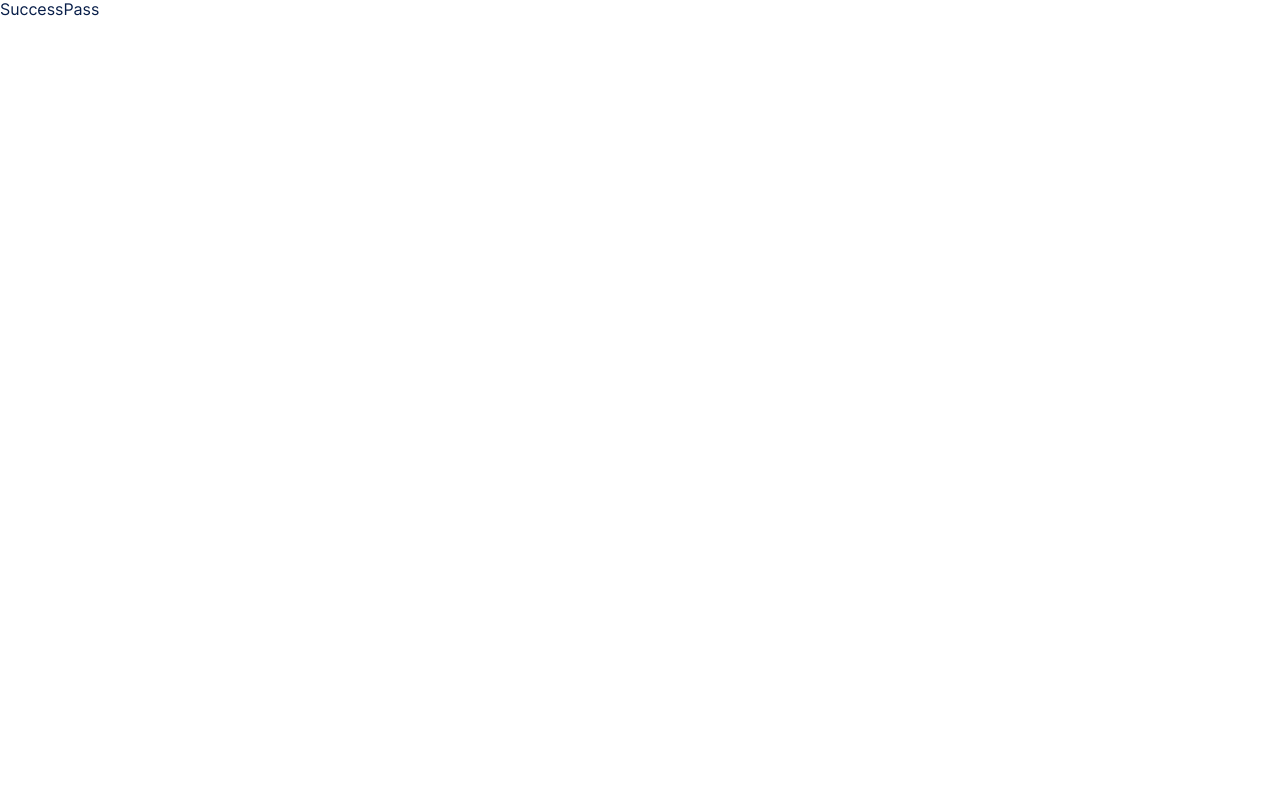
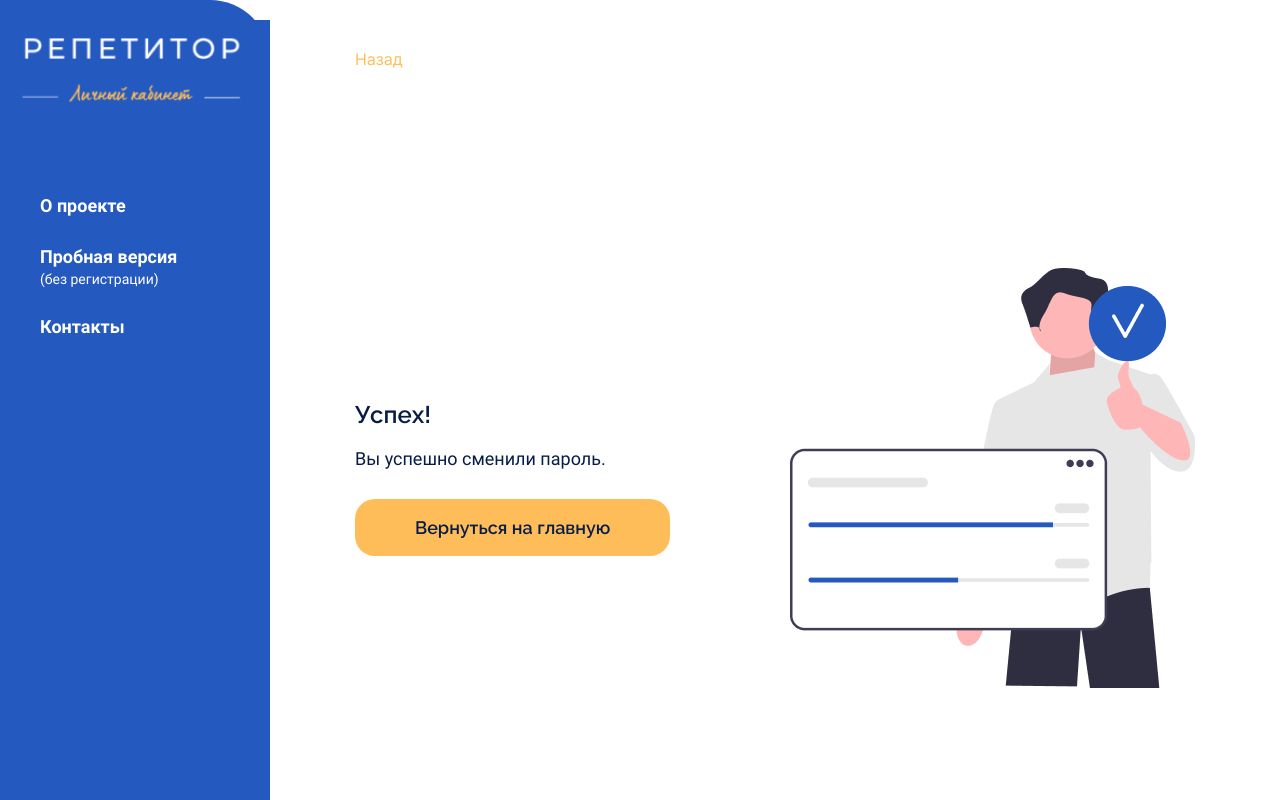
Before and after one commit to TutorOffice/TutorOffice-frontend, a React (Create React App) app: page /success-pass in a window 1280 px wide. Shown: the top 800 px of the page. Built offline with nearby package versions, Linux system fonts and the light colour scheme.

Commit message:
feat: сверстал инфо страницы (#21)

```diff
--- a/src/components/app/App.tsx
+++ b/src/components/app/App.tsx
@@ -3,8 +3,9 @@ import Login from '../../pages/login/Login';
 import MainPage from '../../pages/mainPage/MainPage';
 import ChangePass from '../../pages/passwords/changePass/ChangePass';
 import ChangePassFromMail from '../../pages/passwords/changePassFromMail/ChangePassFromMail';
-import CheckMail from '../../pages/passwords/checkMail/CheckMail';
+import CheckMailPass from '../../pages/passwords/checkMailPass/CheckMailPass';
 import SuccessPass from '../../pages/passwords/successPass/SuccessPass';
+import CheckMailRegister from '../../pages/register/checkMailRegister/CheckMailRegister';
 import Register from '../../pages/register/Register';
 
 const App = () => {
@@ -16,7 +17,8 @@ const App = () => {
       <Route path='/change-pass' element={<ChangePass />} />
       <Route path='/change-pass-from-mail' element={<ChangePassFromMail />} />
       <Route path='/success-pass' element={<SuccessPass />} />
-      <Route path='/check-mail' element={<CheckMail />} />
+      <Route path='/check-mail-register' element={<CheckMailRegister />} />
+      <Route path='/check-mail-pass' element={<CheckMailPass />} />
     </Routes>
   );
 };
--- /dev/null
+++ b/src/components/information/Information.module.css
@@ -0,0 +1,48 @@
+.information {
+  max-width: 1024px;
+  margin: 0 auto;
+  display: flex;
+  flex-direction: column;
+  align-items: center;
+}
+
+.information__backBtn {
+  margin-bottom: 200px;
+  align-self: flex-start;
+  color: var(--orange);
+  transition: color 0.3s ease-in-out;
+}
+
+.information__backBtn:hover {
+  color: var(--orange-hover);
+}
+
+.information__backBtn:active {
+  color: var(--orange-pressed);
+}
+
+.information__content {
+  width: 100%;
+  display: flex;
+  justify-content: space-between;
+  align-items: center;
+}
+
+.information__text {
+  max-width: 490px;
+}
+
+.information__title {
+  margin-bottom: 20px;
+  font-family: 'Raleway';
+  font-weight: 600;
+  font-size: 24px;
+}
+
+.information__desc {
+  margin-bottom: 30px;
+  font-family: 'Roboto';
+  font-weight: 400;
+  font-size: 18px;
+  line-height: calc(21 / 18);
+}
--- /dev/null
+++ b/src/components/information/Information.tsx
@@ -0,0 +1,42 @@
+import React from 'react';
+import s from './Information.module.css';
+import Layout from '../layout/Layout';
+import { Button, btnClass, btnType } from '../../shared/ui';
+import { useNavigate } from 'react-router-dom';
+
+interface InformationProps {
+  title: string;
+  children: React.ReactNode;
+  btnText: string;
+  image: string;
+  onClick?: () => void;
+}
+
+const Information: React.FC<InformationProps> = ({ children, title, btnText, image, onClick }) => {
+  const navigate = useNavigate();
+  const goBack = () => {
+    navigate(-1);
+  };
+
+  return (
+    <Layout>
+      <section className={s.information}>
+        <button className={s.information__backBtn} onClick={goBack}>
+          Назад
+        </button>
+        <div className={s.information__content}>
+          <div className={s.information__text}>
+            <h2 className={s.information__title}>{title}</h2>
+            <p className={s.information__desc}>{children}</p>
+            <Button onClick={onClick} variant={btnClass.primary} type={btnType.button}>
+              {btnText}
+            </Button>
+          </div>
+          <img src={image} alt='Конверт' />
+        </div>
+      </section>
+    </Layout>
+  );
+};
+
+export default Information;
--- a/src/components/navbar/Navbar.module.css
+++ b/src/components/navbar/Navbar.module.css
@@ -1,7 +1,8 @@
 .navbar {
   font-family: 'Roboto';
   width: 270px;
-  min-height: 100%;
+  height: 100%;
+  min-height: 1024px;
   padding: 20px 0 72px;
   display: flex;
   flex-direction: column;
--- a/src/pages/passwords/checkMail/CheckMail.tsx
+++ /dev/null
@@ -1,7 +0,0 @@
-import s from './CheckMail.module.css';
-
-const CheckMail = () => {
-  return <div>checkMail</div>;
-};
-
-export default CheckMail;
--- /dev/null
+++ b/src/pages/passwords/checkMailPass/CheckMailPass.tsx
@@ -0,0 +1,13 @@
+import React from 'react';
+import Information from '../../../components/information/Information';
+import mailImage from '../../../assets/images/mail.png';
+
+const CheckMailPass = () => {
+  return (
+    <Information btnText='Понятно' title='Пожалуйста, проверьте почту!' image={mailImage}>
+      Мы отправили Вам на почту письмо для сброса пароля. <br /> Пожалуйста, пройдите по ссылке в письме.
+    </Information>
+  );
+};
+
+export default CheckMailPass;
--- a/src/pages/passwords/successPass/SuccessPass.tsx
+++ b/src/pages/passwords/successPass/SuccessPass.tsx
@@ -1,7 +1,12 @@
-import s from './SuccessPass.module.css';
+import Information from '../../../components/information/Information';
+import successImage from '../../../assets/images/successPass.png';
 
 const SuccessPass = () => {
-  return <div>SuccessPass</div>;
+  return (
+    <Information btnText='Вернуться на главную' title='Успех!' image={successImage}>
+      Вы успешно сменили пароль.
+    </Information>
+  );
 };
 
 export default SuccessPass;
--- /dev/null
+++ b/src/pages/register/checkMailRegister/CheckMailRegister.tsx
@@ -0,0 +1,13 @@
+import Information from '../../../components/information/Information';
+import mailImage from '../../../assets/images/mail.png';
+
+const CheckMailRegister = () => {
+  return (
+    <Information title='Пожалуйста, проверьте почту!' btnText='Понятно' image={mailImage}>
+      Мы отправили Вам на на почту письмо для&nbsp;подтверждения регистрации. <br /> Пожалуйста, пройдите по ссылке в
+      письме.
+    </Information>
+  );
+};
+
+export default CheckMailRegister;
```
Also changed, not shown: src/assets/images/mail.png (added), src/assets/images/successPass.png (added), src/pages/passwords/checkMail/CheckMail.module.css (deleted), src/pages/passwords/successPass/SuccessPass.module.css (deleted).
